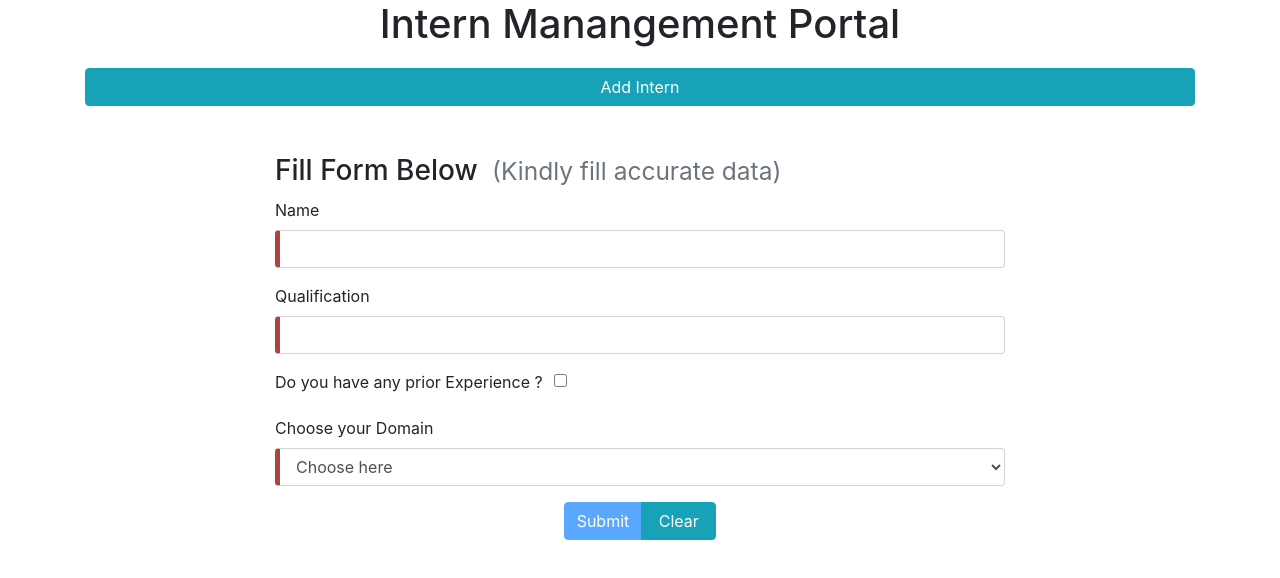
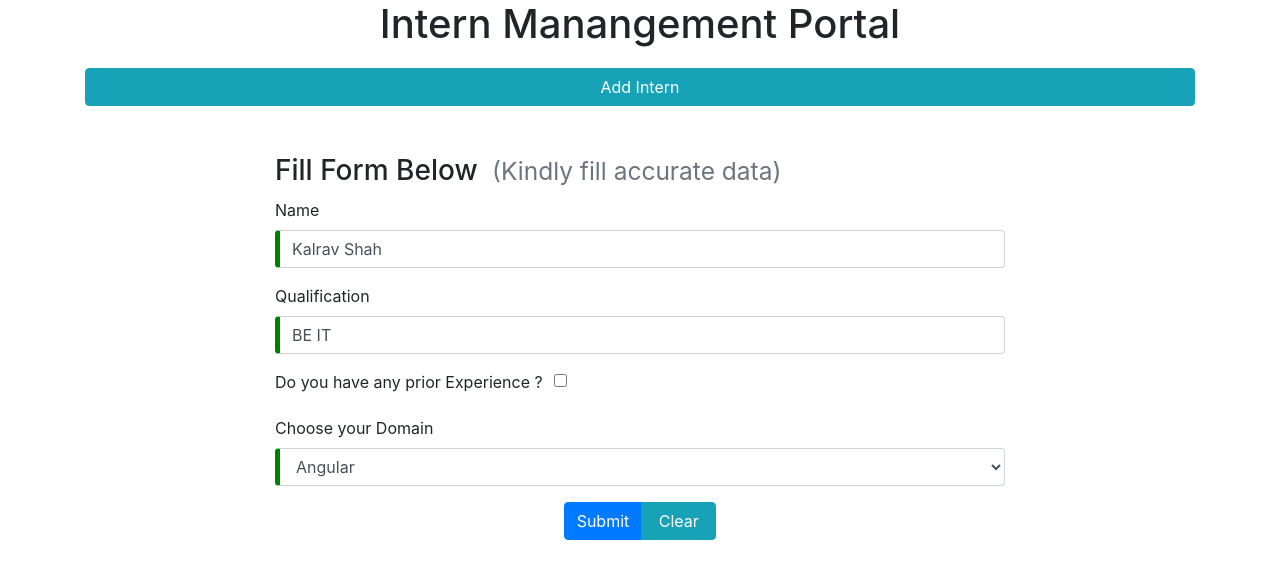
Before and after one commit to TheCoderFish/reactive-form, an Angular app: page /form in a window 1280 px wide. Shown: the top 578 px of the page. Built offline with nearby package versions, Linux system fonts and the light colour scheme.

Commit message:
added service to provide dummy-intern

```diff
--- a/src/app/intern/intern-form/intern-form.component.ts
+++ b/src/app/intern/intern-form/intern-form.component.ts
@@ -1,5 +1,7 @@
 import { Component, OnInit } from '@angular/core';
 import { FormBuilder, FormGroup, Validators, FormControl, AbstractControl } from '@angular/forms';
+import { of } from 'rxjs';
+import { DummyInternService } from 'src/app/services/dummy-intern.service';
 
 @Component({
   selector: 'app-intern-form',
@@ -12,7 +14,8 @@ export class InternFormComponent implements OnInit {
   domains: Array<string>;
   mode: string;
 
-  constructor(private fb: FormBuilder) { }
+  constructor(private fb: FormBuilder,
+              private dummyData: DummyInternService) { }
 
   ngOnInit() {
     this.internProfile = this.fb.group({
@@ -29,23 +32,12 @@ export class InternFormComponent implements OnInit {
     this.mode = 'edit';
 
     this.domains = ['Angular', '.NET', 'Database', 'QA', 'Xamarin', 'ML'];
-    //this.loadDefaultData();
+    this.loadDefaultData();
   }
 
 
   loadDefaultData() {
-    const intern = {
-      name: 'Nurali Hasan Khoja',
-      qualification: 'BE Electronics',
-      experience: true,
-      experienceDetails: {
-        company: 'Cognizant',
-        years: 1
-      },
-      domain: 'Angular'
-    };
-
-    this.internProfile.setValue(intern);
+     this.dummyData.getDummyIntern().subscribe(data => this.internProfile.setValue(data));
   }
 
   toggle() {
--- /dev/null
+++ b/src/app/services/dummy-intern.service.ts
@@ -0,0 +1,35 @@
+import { Injectable } from '@angular/core';
+import { of } from 'rxjs';
+
+@Injectable({
+  providedIn: 'root'
+})
+export class DummyInternService {
+
+  interns = [{
+    name: 'Nurali Hasan Khoja',
+    qualification: 'BE Electronics',
+    experience: true,
+    experienceDetails: {
+      company: 'Cognizant',
+      years: 1
+    },
+    domain: 'Angular'
+  },
+  {
+    name: 'Kalrav Shah',
+    qualification: 'BE IT',
+    experience: false,
+    experienceDetails: {
+      company: '',
+      years: null
+    },
+    domain: 'Angular'
+  }];
+
+  getDummyIntern() {
+    return of(this.interns[Math.floor(Math.random() * this.interns.length)]);
+  }
+
+  constructor() { }
+}
```
